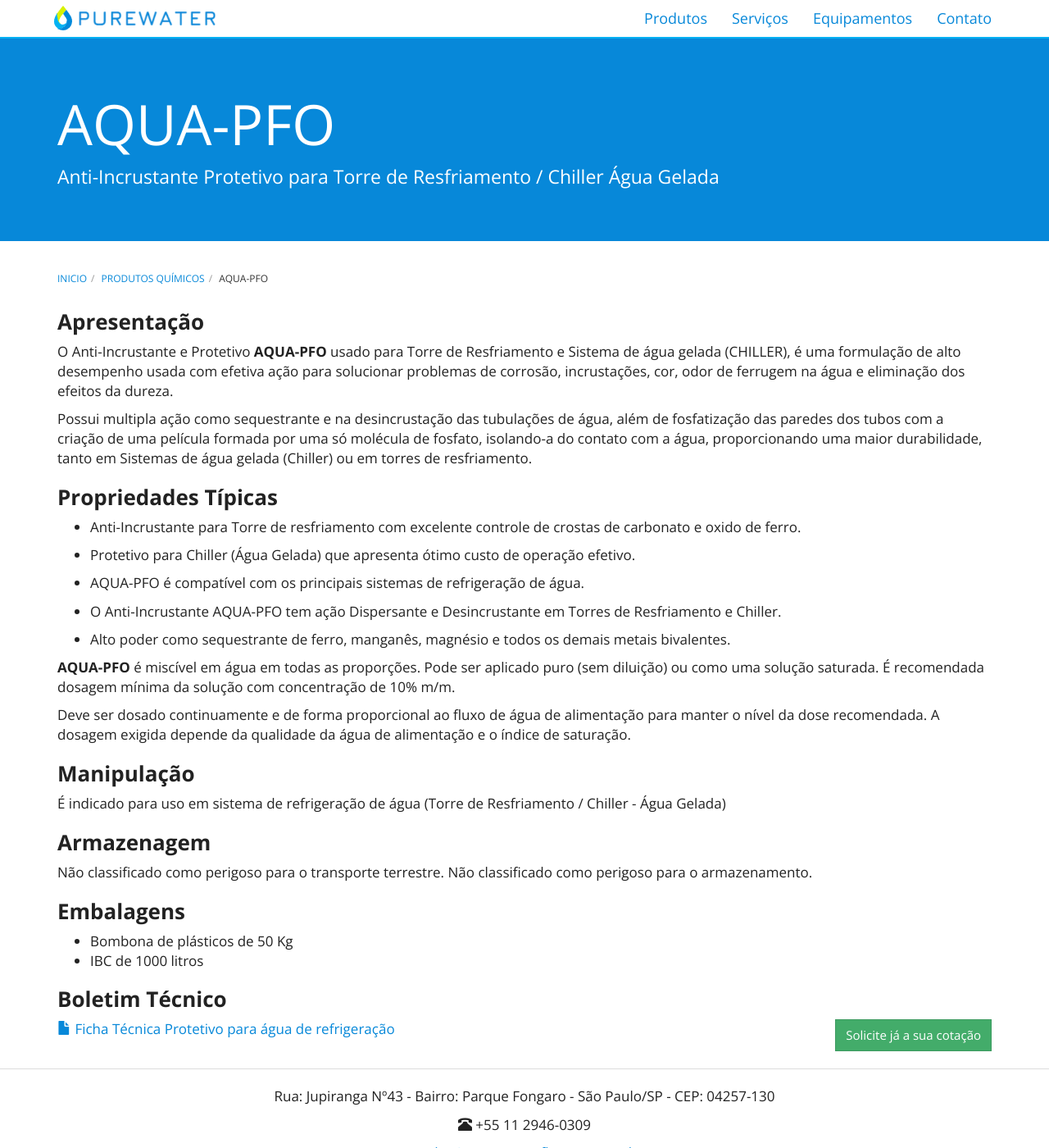
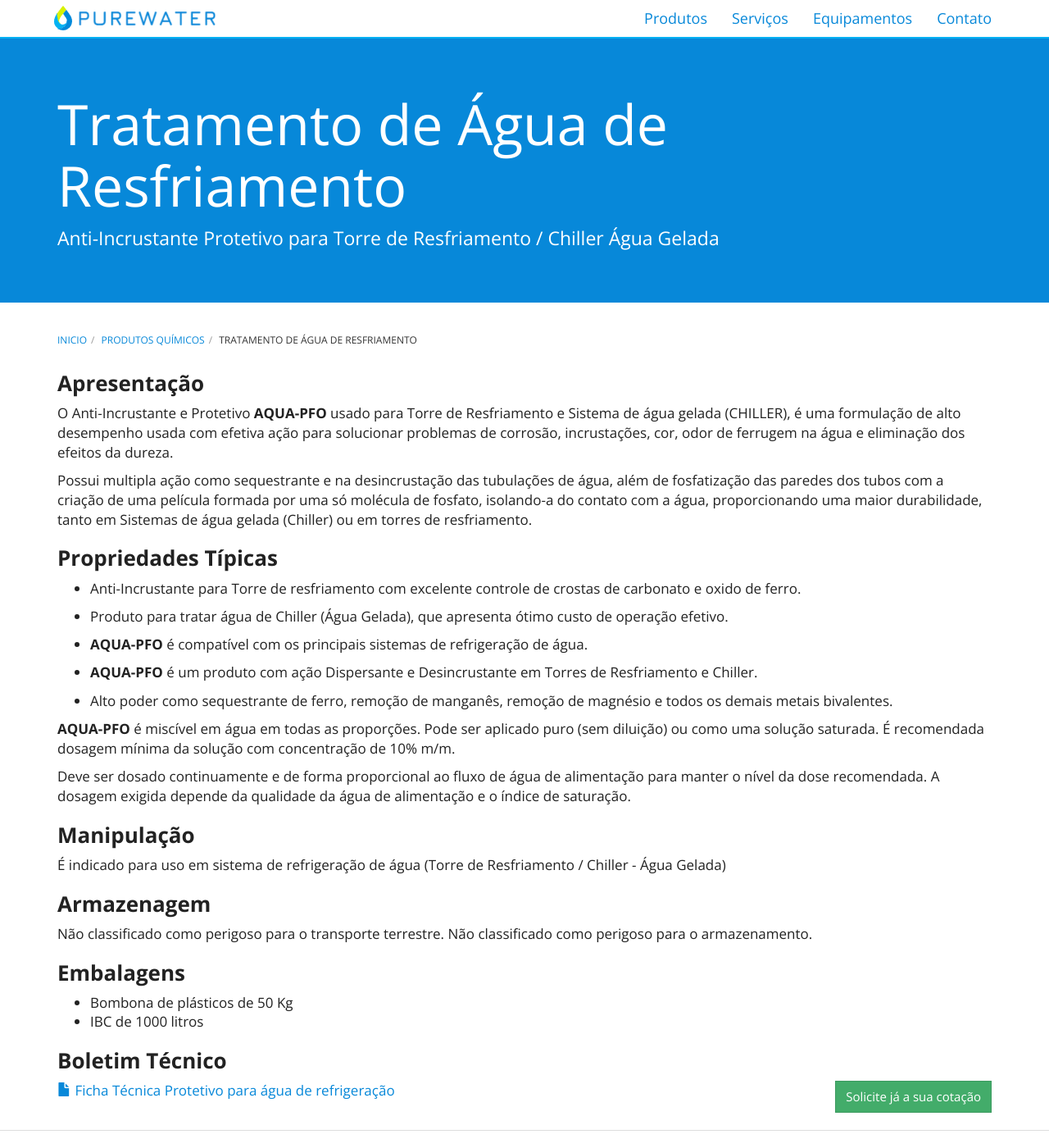
Before and after one commit to purewaterefluentes/purewaterefluentes.github.io, a Jekyll site: the page built from produtos/protetivo-para-torre-de-resfriamento-agua-gelada.md, in a window 1280 px wide and 1400 px high. Shown: the whole window at 82% size. Built offline with Jekyll 4.4.1, drawn with Linux system fonts in a browser that asks for light colours; nearby versions of some CDN libraries; library files that are not in the unit come from our copies.

Commit message:
Update protetivo-para-torre-de-resfriamento-agua-gelada.md

```diff
--- a/produtos/protetivo-para-torre-de-resfriamento-agua-gelada.md
+++ b/produtos/protetivo-para-torre-de-resfriamento-agua-gelada.md
@@ -1,7 +1,7 @@
 ---
 layout: contato
 pagetitle: PROTETIVO PARA TORRE DE RESFRIAMENTO - CHILLER ÁGUA GELADA - PUREWATER EFLUENTES
-title: AQUA-PFO
+title: Tratamento de Água de Resfriamento
 subtitle: Anti-Incrustante Protetivo para Torre de Resfriamento / Chiller Água Gelada
 ---
 
@@ -15,13 +15,13 @@
 
 - Anti-Incrustante para Torre de resfriamento com excelente controle de crostas de carbonato e oxido de ferro.
 
-- Protetivo para Chiller (Água Gelada) que apresenta ótimo custo de operação efetivo.
+- Produto para tratar água de Chiller (Água Gelada), que apresenta ótimo custo de operação efetivo.
 
-- AQUA-PFO é compatível com os principais sistemas de refrigeração de água.
+- **AQUA-PFO** é compatível com os principais sistemas de refrigeração de água.
 
-- O Anti-Incrustante AQUA-PFO tem ação Dispersante e Desincrustante em Torres de Resfriamento e Chiller.
+- **AQUA-PFO** é um produto com ação Dispersante e Desincrustante em Torres de Resfriamento e Chiller.
 
-- Alto poder como sequestrante de ferro, manganês, magnésio e todos os demais metais bivalentes.
+- Alto poder como sequestrante de ferro, remoção de manganês, remoção de magnésio e todos os demais metais bivalentes.
 
 
 
```
